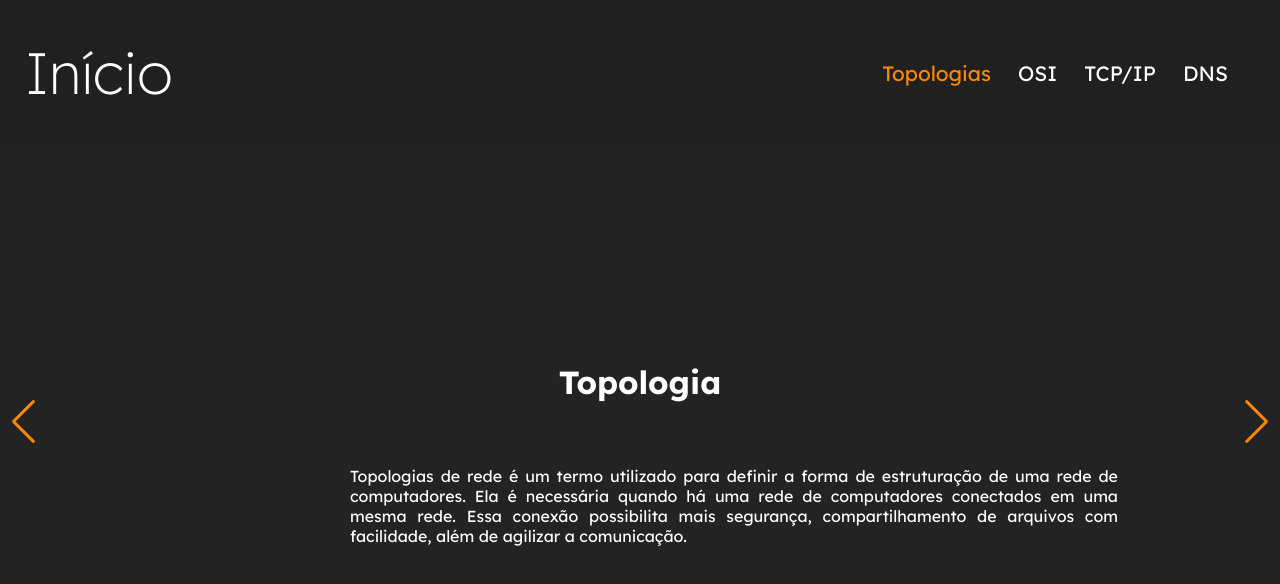
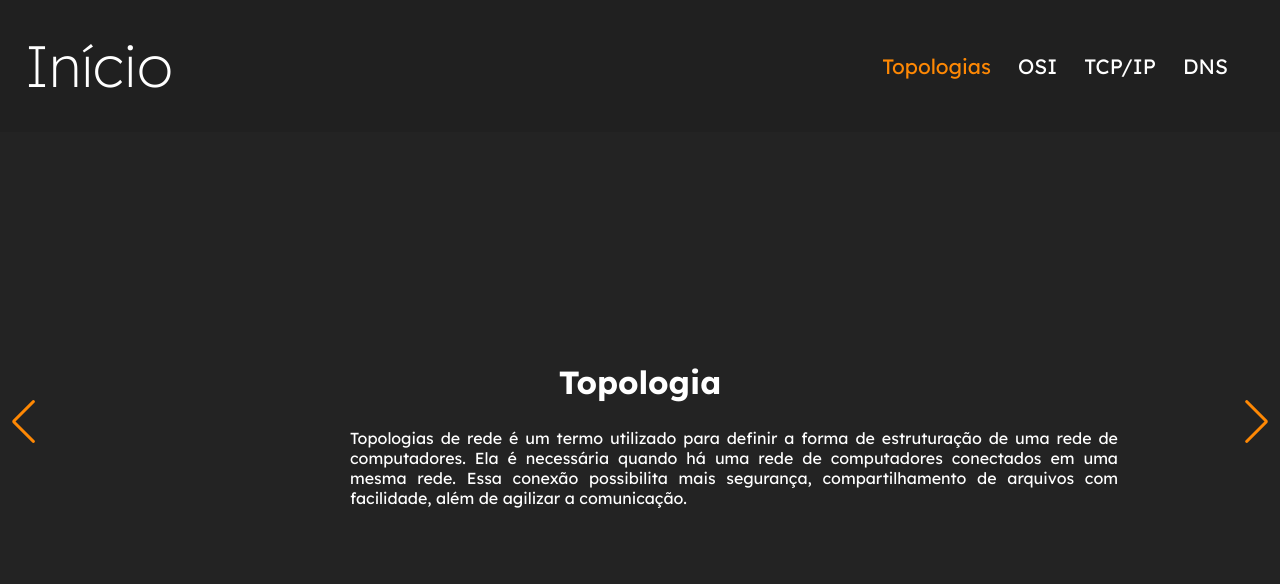
Before and after one commit to fxrnandes/projeto-redes, a plain HTML site: page Topologias.html in a window 1280 px wide. Drawn offline with nearby package versions, Linux system fonts and the light colour scheme; a script that the page names is missing.

Commit message:
Add files via upload

```diff
--- a/css/TCP.css
+++ b/css/TCP.css
@@ -72,11 +72,9 @@
 
   .swiper-button-prev {
     color: #FE8804;
-    margin-top: 1%;
   }
   .swiper-button-next {
     color: #FE8804;
-    margin-top: 1%;
   }
 
   .tcp {
--- a/css/Topologia.css
+++ b/css/Topologia.css
@@ -70,7 +70,6 @@ header a:hover {
     align-items: center;
     justify-content: center;
   }
-
   .swiper-button-prev {
     color: #FE8804;
   }
@@ -88,8 +87,8 @@ header a:hover {
     font-size: 1.0em;
   }
   h1{
-    margin-bottom: 5%;
-    margin-top: 5%;
+    margin-bottom: 2%;
+    margin-top: 2%;
   }
   .img1{
     width: 400px;
```
